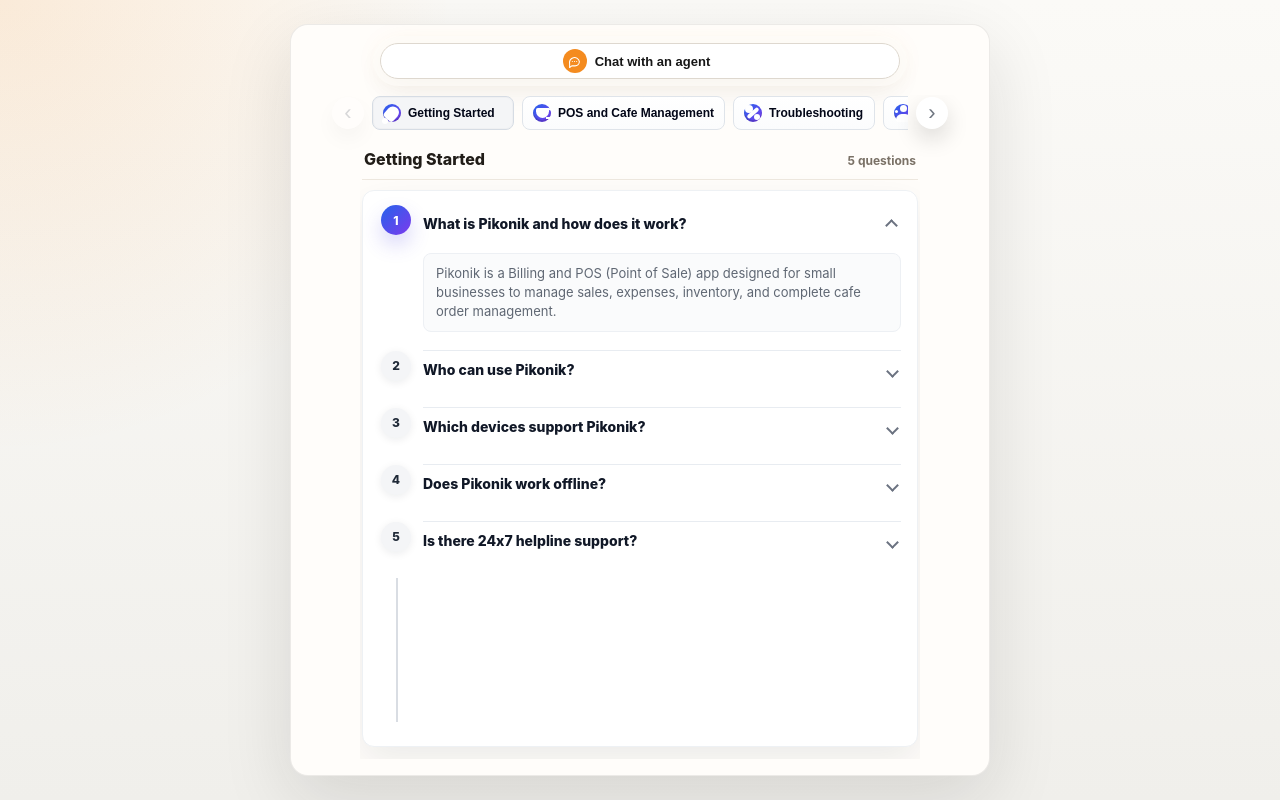
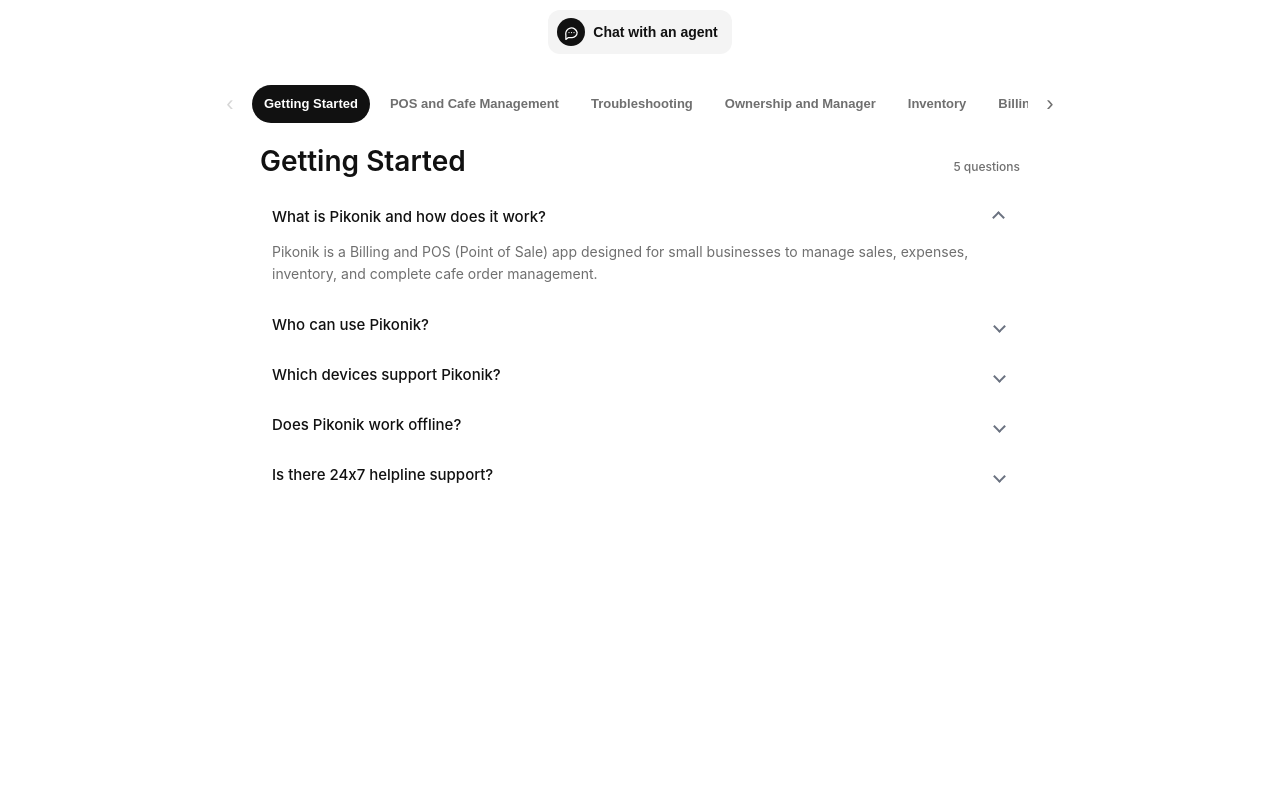
Before and after one commit to longmoi1234-tech/pikochat, a plain HTML site: page index.html in a window 1280 px wide. Drawn offline with Linux system fonts and the light colour scheme; no server answers.

Commit message:
git add.

```diff
--- a/script.js
+++ b/script.js
@@ -181,7 +181,7 @@ async function fetchSourceData() {
     const result = await getFaqData();
     faqData = result.faq || [];
     renderLaunchCategories(faqData);
-    setStatus(faqData.length ? 'Backend ready. Ask a question.' : 'Backend ready, but FAQ is empty.');
+    setStatus(faqData.length ? '' : 'FAQ is empty.');
   } catch (error) {
     setStatus(`Failed to load FAQ data: ${error.message}`);
     launchQuestionPanel.innerHTML = '<p class="launch-empty">Could not load categories. Please check that the backend is running.</p>';
@@ -269,7 +269,7 @@ function renderCurrentConversation() {
 
   if (!conversation || !conversation.messages.length) {
     chatWindow.appendChild(emptyState);
-    setStatus(faqData.length ? 'Ready for your question.' : statusText.textContent);
+    setStatus(faqData.length ? '' : statusText.textContent);
     return;
   }
 
--- a/styles.css
+++ b/styles.css
@@ -1761,3 +1761,275 @@ body {
     background: rgba(0, 0, 0, 0.42);
   }
 }
+
+.launch-screen {
+  --launch-bg: #ffffff;
+  --launch-text: #111111;
+  --launch-muted: #6f6f6f;
+  --launch-subtle: #f4f4f4;
+  --launch-subtle-hover: #ececec;
+  --launch-accent: #10a37f;
+  position: fixed;
+  inset: 0;
+  width: 100%;
+  height: 100vh;
+  height: 100dvh;
+  display: grid;
+  grid-template-rows: auto minmax(0, 1fr);
+  gap: 0;
+  border: 0;
+  border-radius: 0;
+  box-shadow: none;
+  background: var(--launch-bg);
+  color: var(--launch-text);
+  padding: 0;
+  overflow: hidden;
+}
+
+.launch-header {
+  min-height: 64px;
+  display: flex;
+  align-items: center;
+  justify-content: center;
+  padding: 10px 14px;
+}
+
+.launch-content {
+  width: min(100%, 940px);
+  min-height: 0;
+  justify-self: center;
+  grid-template-rows: auto minmax(0, 1fr);
+  gap: 18px;
+  padding: 18px 18px 34px;
+  overflow: hidden;
+}
+
+.agent-bar {
+  width: auto;
+  min-height: 42px;
+  border: 0;
+  border-radius: 12px;
+  background: var(--launch-subtle);
+  color: var(--launch-text);
+  font-size: 14px;
+  font-weight: 650;
+  padding: 8px 14px 8px 9px;
+  box-shadow: none;
+}
+
+.agent-bar::before {
+  content: none;
+}
+
+.agent-bar:hover {
+  border-color: transparent;
+  background: var(--launch-subtle-hover);
+  box-shadow: none;
+  transform: none;
+}
+
+.agent-bar:focus-visible,
+.launch-category-chip:focus-visible,
+.category-arrow:focus-visible,
+.launch-question-toggle:focus-visible {
+  outline: 2px solid rgba(16, 163, 127, 0.36);
+  outline-offset: 2px;
+}
+
+.agent-icon {
+  width: 28px;
+  height: 28px;
+  background: var(--launch-text);
+  color: var(--launch-bg);
+}
+
+.agent-icon svg {
+  width: 15px;
+  height: 15px;
+}
+
+.launch-category-carousel {
+  width: min(100%, 860px);
+  min-height: 44px;
+  padding: 0 42px;
+}
+
+.category-arrow {
+  width: 36px;
+  height: 36px;
+  border-radius: 10px;
+  background: transparent;
+  color: var(--launch-muted);
+  box-shadow: none;
+}
+
+.category-arrow:hover:not(:disabled) {
+  color: var(--launch-text);
+  background: var(--launch-subtle);
+  box-shadow: none;
+  transform: translateY(-50%);
+}
+
+.launch-category-grid {
+  gap: 8px;
+  padding: 2px 0;
+}
+
+.launch-category-chip {
+  min-width: auto;
+  min-height: 38px;
+  border: 0;
+  border-radius: 999px;
+  background: transparent;
+  color: var(--launch-muted);
+  padding: 8px 12px;
+  box-shadow: none;
+}
+
+.launch-category-chip:hover {
+  border-color: transparent;
+  background: var(--launch-subtle);
+  color: var(--launch-text);
+  box-shadow: none;
+  transform: none;
+}
+
+.launch-category-chip.is-active {
+  border-color: transparent;
+  background: var(--launch-text);
+  color: var(--launch-bg);
+  box-shadow: none;
+}
+
+.launch-category-name {
+  font-size: 13px;
+  font-weight: 650;
+}
+
+.launch-category-icon {
+  display: none;
+}
+
+.launch-question-panel {
+  width: min(100%, 760px);
+  gap: 14px;
+  padding: 0 0 16px;
+  overflow: hidden;
+}
+
+.launch-question-heading {
+  border-bottom: 0;
+  color: var(--launch-text);
+  padding: 0;
+}
+
+.launch-question-heading span {
+  font-size: 28px;
+  font-weight: 600;
+  letter-spacing: 0;
+}
+
+.launch-question-heading small {
+  color: var(--launch-muted);
+  font-weight: 500;
+}
+
+.launch-category-questions {
+  gap: 2px;
+  border: 0;
+  border-radius: 0;
+  background: transparent;
+  box-shadow: none;
+  padding: 0;
+  scrollbar-color: rgba(127, 127, 127, 0.28) transparent;
+}
+
+.launch-category-questions::before {
+  content: none;
+}
+
+.launch-question-item {
+  grid-template-columns: minmax(0, 1fr);
+  border-radius: 12px;
+  padding: 0;
+}
+
+.launch-question-item:hover {
+  background: var(--launch-subtle);
+}
+
+.launch-question-step {
+  display: none;
+}
+
+.launch-question-body {
+  border-bottom: 0;
+  padding: 0;
+}
+
+.launch-question-item.is-open .launch-question-body {
+  padding-bottom: 0;
+}
+
+.launch-question-toggle {
+  min-height: 48px;
+  align-items: center;
+  color: var(--launch-text);
+  font-size: 15px;
+  font-weight: 500;
+  padding: 10px 12px;
+}
+
+.launch-question-answer {
+  border: 0;
+  border-radius: 0;
+  background: transparent;
+  color: var(--launch-muted);
+  font-size: 14px;
+  line-height: 1.58;
+  margin-top: 0;
+  padding: 0 12px 14px;
+}
+
+.launch-empty {
+  border: 0;
+  border-radius: 12px;
+  background: var(--launch-subtle);
+  color: var(--launch-muted);
+}
+
+@media (max-width: 640px) {
+  .launch-screen {
+    padding: 0;
+  }
+
+  .launch-header {
+    min-height: 58px;
+  }
+
+  .launch-content {
+    padding: 14px 12px 24px;
+  }
+
+  .launch-category-carousel {
+    padding: 0 34px;
+  }
+
+  .launch-question-heading span {
+    font-size: 24px;
+  }
+
+  .launch-question-toggle {
+    font-size: 14px;
+  }
+}
+
+@media (prefers-color-scheme: dark) {
+  .launch-screen {
+    --launch-bg: #212121;
+    --launch-text: #f4f4f4;
+    --launch-muted: #b4b4b4;
+    --launch-subtle: #303030;
+    --launch-subtle-hover: #3a3a3a;
+  }
+}
```
